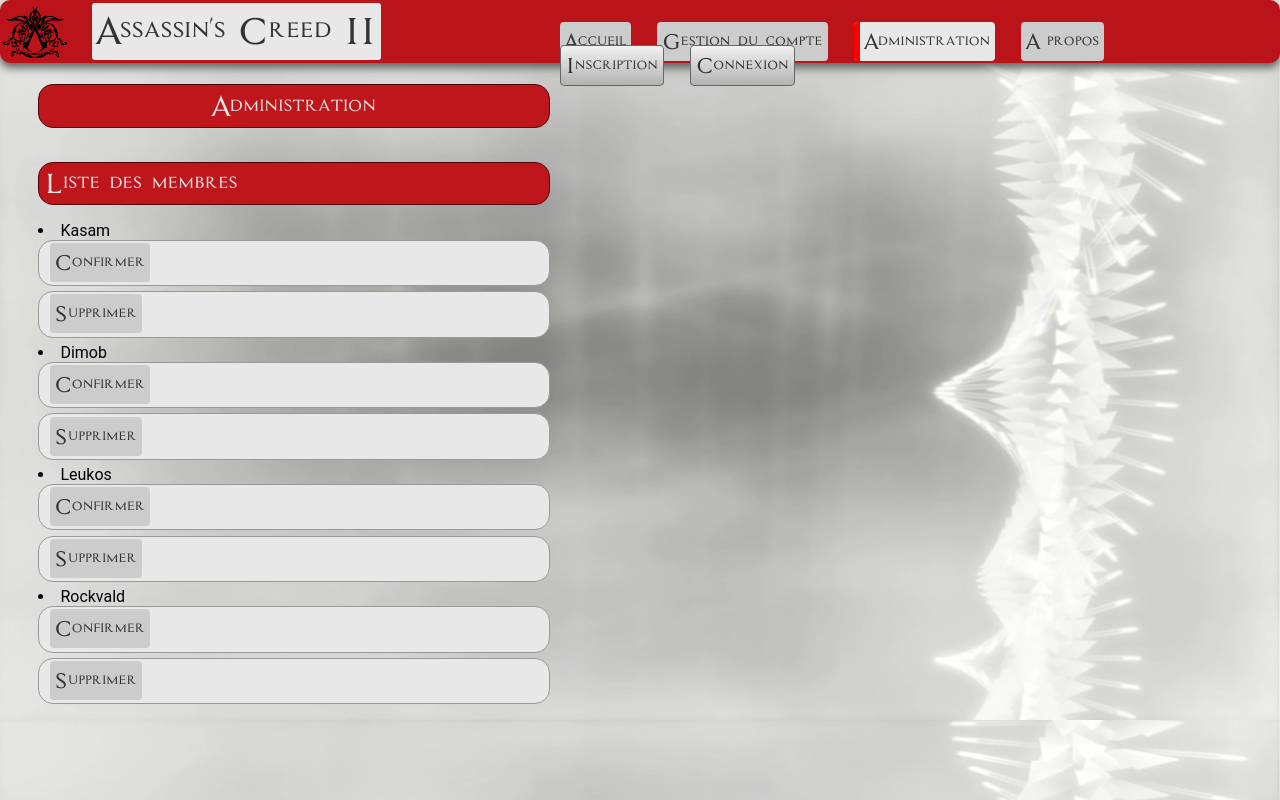
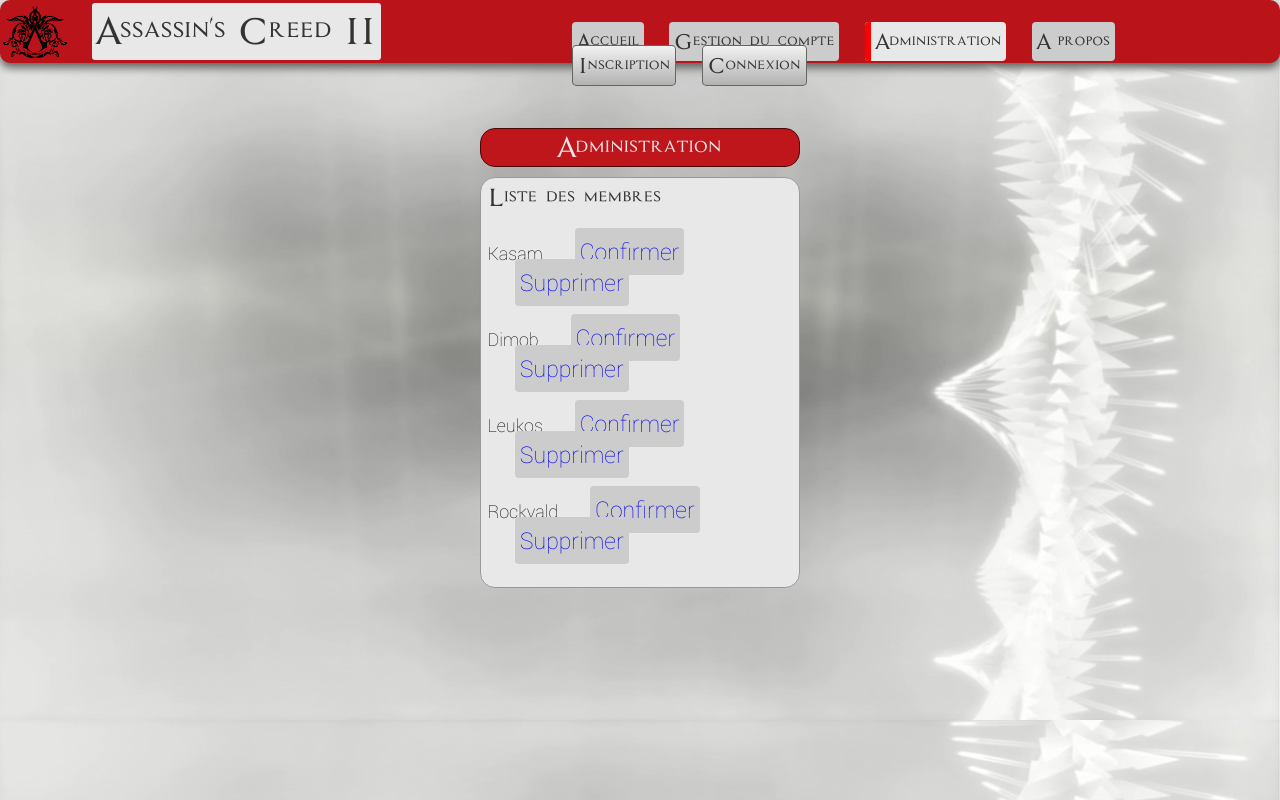
Before and after one commit to DimitriObeid/Site-PPE-2, a PHP site: page /administration.html in a window 1280 px wide. Run offline with PHP 8.4, Linux system fonts and the light colour scheme; some web fonts are replaced.

Commit message:
Page Admin fini

```diff
--- a/Site/administration.css
+++ b/Site/administration.css
@@ -1,3 +1,22 @@
+section
+{
+	float: left;
+	width: 25%;
+	margin-left: 37.5%;
+	margin-right: 37.5%;
+	margin-top: 10%;
+}
+
+section p
+{
+	background: #e8e8e8;
+	border-radius: 15px;
+	border: 1px #999999 solid;
+	font-size: 18px;
+	margin-bottom: 1%;
+	padding: 2%;
+}
+
 h2
 {
 	font-family: Assassin, sans-serif;
@@ -12,42 +31,27 @@
 	padding: 1%;
 }
 
-h3
+nav ul
+{
+   width: 57%;
+}
+
+span
 {
 	font-family: Assassin, sans-serif;
-	background: #bf161c;
-	border-radius: 15px;
-	border: 1px #4d0405 solid;
-	font-weight: lighter;
-	font-size: 30px;
-	color: #e6e6e6;
-	text-align: left;
-	margin-bottom: 3%;
-	padding: 1%;
+	color: #333333;
+	font-size: 27px;
 }
 
-nav ul
+p a
 {
-   width: 58%;
+	margin-left: 9%;
 }
 
-section
+p a:hover
 {
-	float: left;
-	width: 40%;
-	margin-left: 3%;
-	margin-right: 31%;
-	margin-top: 6.6%;
+    background: #f8f8f8;
+    border-left: 6px #ff0000 solid;
+    color: #000000;
+    font-size: 18px;
 }
-
-section p
-{
-	background: #e8e8e8;
-	border-radius: 15px;
-	border: 1px #999999 solid;
-	font-size: 18px;
-	margin-bottom: 1%;
-	padding: 2%;
-}
-
-li
--- a/Site/administration.html
+++ b/Site/administration.html
@@ -1,11 +1,12 @@
 <!DOCTYPE html>
 <html>
 	<head>
+		<meta charset="UTF-8" />
 		<title>Administration</title>
-		<meta charset="UTF-8" />
 		<link rel="stylesheet" href="header.css" />
 		<link rel="stylesheet" href="administration.css" />
 		<link rel="stylesheet" href="assassin/stylesheet.css" />
+		<link rel="stylesheet" href="roboto_thin/stylesheet.css" />
 		<link rel="icon" sizes="144x144" href="design/icon.png" />
 	</head>
 	<body>
@@ -25,14 +26,24 @@
 		</header>
 		<section>
 			<h2>Administration</h2>
-			<br />
-			<h3>Liste des membres</h3
-			<ul>
-  				<li>Kasam<p><a href="administration.html">Confirmer</a></p><p><a href="administration.html">Supprimer</a></p></li>
- 				<li>Dimob<p><a href="administration.html">Confirmer</a></p><p><a href="administration.html">Supprimer</a></p></li>
-  				<li>Leukos<p><a href="administration.html">Confirmer</a></p><p><a href="administration.html">Supprimer</a></p></li>
-  				<li>Rockvald<p><a href="administration.html">Confirmer</a></p><p><a href="administration.html">Supprimer</a></p></li>
-			</ul>
+			<p>
+				<span>Liste des membres</span><br /><br />
+				Kasam
+				<a href="administration.html">Confirmer</a>
+				<a href="administration.html">Supprimer</a><br /><br />
+
+				Dimob
+				<a href="administration.html">Confirmer</a>
+				<a href="administration.html">Supprimer</a><br /><br />
+
+				Leukos
+				<a href="administration.html">Confirmer
+				<a href="administration.html">Supprimer</a><br /><br />
+
+				Rockvald
+				<a href="administration.html">Confirmer
+				<a href="administration.html">Supprimer</a><br /><br />
+			</p>
 		</section>
 	</body>
 </html>
```
